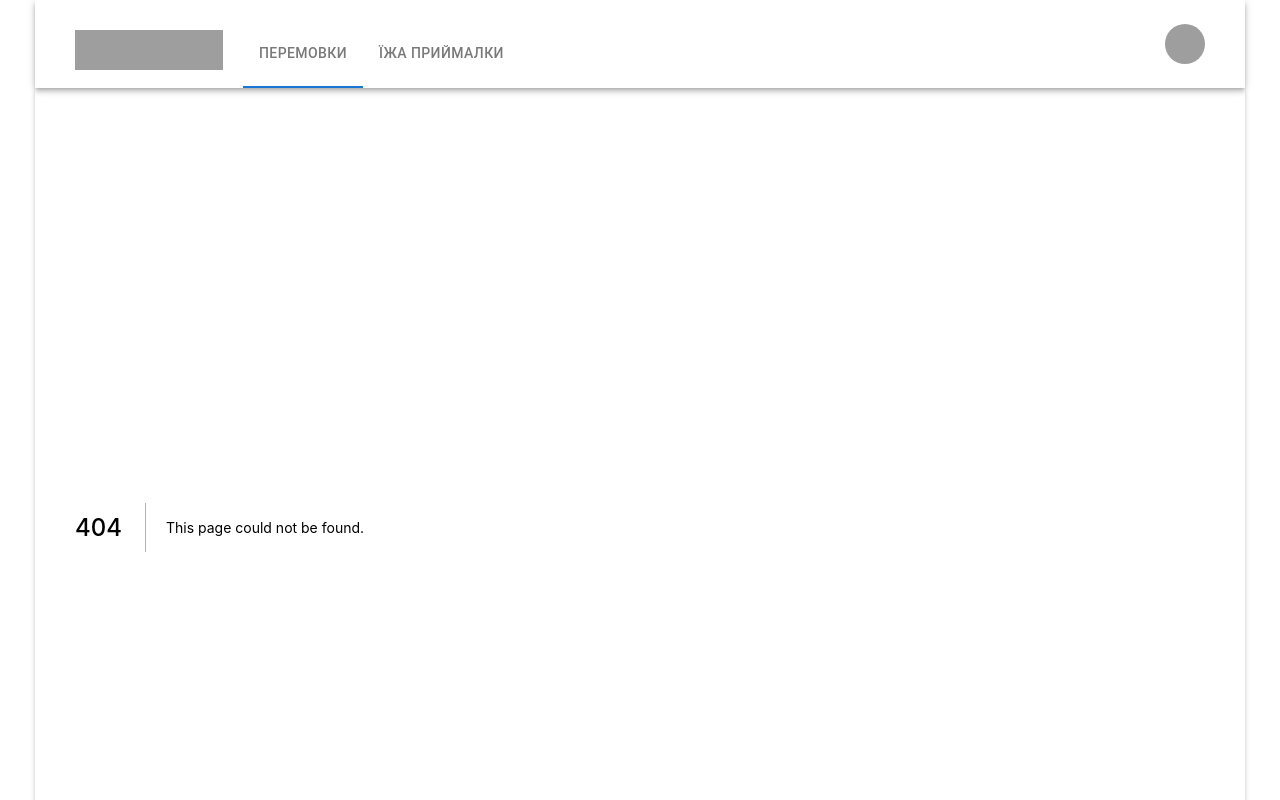
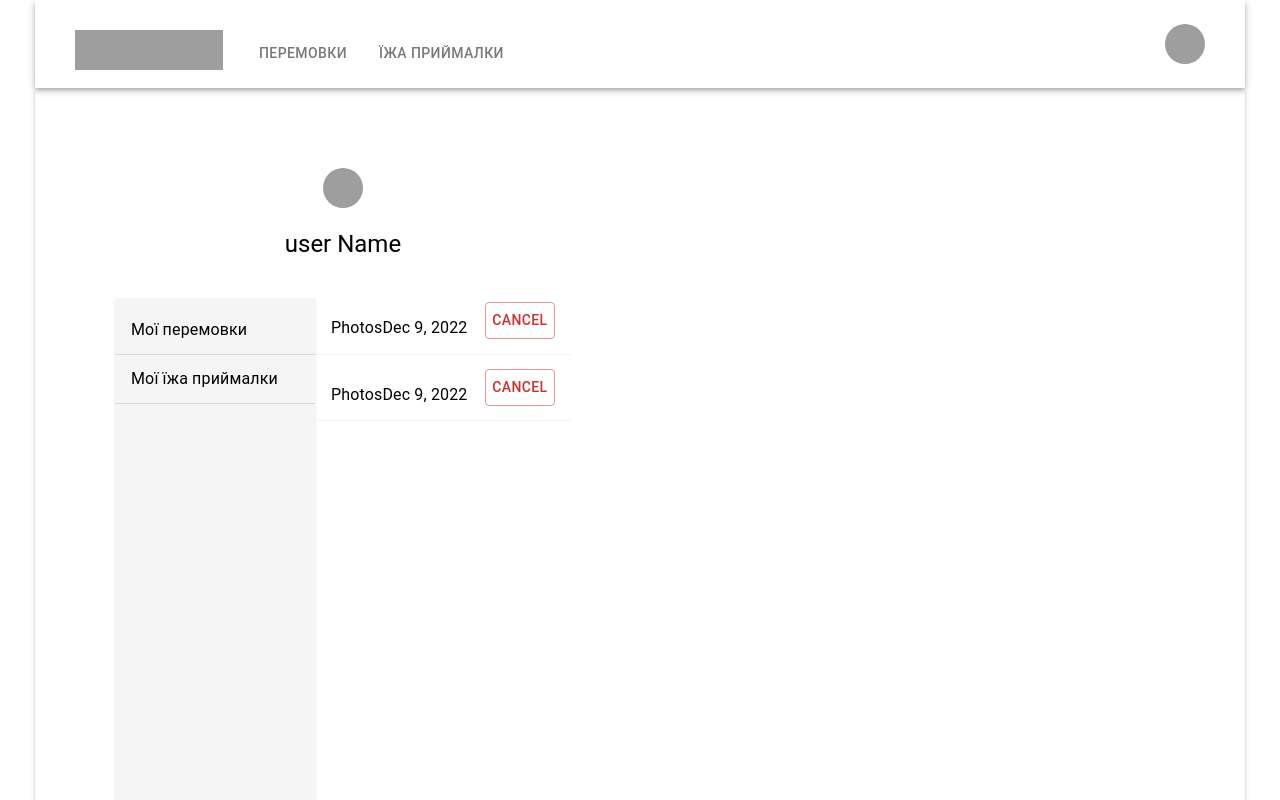
Before and after one commit to Andriykooo/banda-booking, a Next.js app: page /account in a window 1280 px wide. Before the commit this address had no page. Shown: the top 800 px of the page. Built offline with nearby package versions, Linux system fonts and the light colour scheme; grey boxes are pictures that could not be loaded.

Commit message:
add account page

```diff
--- /dev/null
+++ b/pages/account/index.jsx
@@ -0,0 +1,62 @@
+import * as React from 'react';
+import {Avatar, Box, Button, Divider, List, ListItem, ListItemText} from "@mui/material";
+import Typography from "@mui/material/Typography";
+
+
+const Account = () => {
+    return (
+        <div style={{padding: '40px'}}>
+            <div>
+                <div style={{ display: "flex", flexDirection: "column",  justifyContent:  "center",  alignItems: "center", width: "100%" }}>
+                    <Avatar alt="Remy Sharp" src="/static/images/avatar/1.jpg" />
+                    <Typography gutterBottom variant='h5' component='div' sx={{marginTop: '20px'}}>
+                        user Name
+                    </Typography>
+                </div>
+                <Box sx={{ display: 'flex', marginTop: '20px'}}>
+                <div style={{ boxShadow: 'rgb(182 201 222 / 60%) 0px 2px 2px', marginTop: '10px', minWidth: '200px', height: '700px', backgroundColor: '#F5F5F5' }}>
+                    <List component="nav" aria-label="mailbox folders">
+                        <ListItem button>
+                            <ListItemText primary=" Мої перемовки" />
+                        </ListItem>
+                        <Divider />
+                        <ListItem button divider>
+                            <ListItemText primary="Мої їжа приймалки" />
+                        </ListItem>
+                    </List>
+                </div>
+
+                <div style={{ width: '85%'}}>
+                    <div style={{display: "flex", flexDirection: "column", width: '100%'}}>
+                        <ListItem style={{ display:'flex', alignItems: 'center', justifyContent: 'center', borderBottom: '1px solid #F0F2F5'}}>
+                            <div style={{display: "flex", alignItems:"center", width: '100%'}}>
+                                <Typography gutterBottom component='div' sx={{marginTop: '20px'}}>
+                                    Photos
+                                </Typography>
+                                <Typography gutterBottom component='div' sx={{marginTop: '20px'}}>
+                                    Dec 9, 2022
+                                </Typography>
+                            </div>
+                            <Button variant="outlined" color='error' >cancel</Button>
+                        </ListItem>
+
+                        <ListItem style={{ display:'flex', alignItems: 'center', justifyContent: 'center', borderBottom: '1px solid #F0F2F5'}}>
+                            <div style={{display: "flex", alignItems:"center", width: '100%'}}>
+                                <Typography gutterBottom component='div' sx={{marginTop: '20px'}}>
+                                    Photos
+                                </Typography>
+                                <Typography gutterBottom component='div' sx={{marginTop: '20px'}}>
+                                    Dec 9, 2022
+                                </Typography>
+                            </div>
+                            <Button variant="outlined" color='error' >cancel</Button>
+                        </ListItem>
+                    </div>
+                </div>
+                </Box>
+            </div>
+        </div>
+    );
+};
+
+export default Account;
--- a/src/componetns/NavBar/NavBar.tsx
+++ b/src/componetns/NavBar/NavBar.tsx
@@ -7,7 +7,7 @@ export default function Navbar() {
     const router = useRouter();
     const [value, setValue] = useState(0);
     useEffect(() => {
-        setValue(router.pathname !== '/kitchen' ? 0 : 1)
+        setValue(router.pathname === '/account' ? 3 : router.pathname !== '/kitchen' ? 0 : 1)
     }, [router])
 
     function a11yProps(index) {
@@ -46,9 +46,11 @@ export default function Navbar() {
                        </Link>
                     </Tabs>
                 </div>
-                <div style={{ display: "flex", justifyContent: "flex-end", alignItems: "center", width: "max-content"}}>
+                <Link href={'/account'}>
+                <div style={{ display: "flex", justifyContent: "flex-end", alignItems: "center", width: "max-content", cursor: "pointer"}}>
                     <Avatar alt="Remy Sharp" src="/static/images/avatar/1.jpg" />
                 </div>
+                </Link>
             </AppBar>
             </div>
         </div>
```
